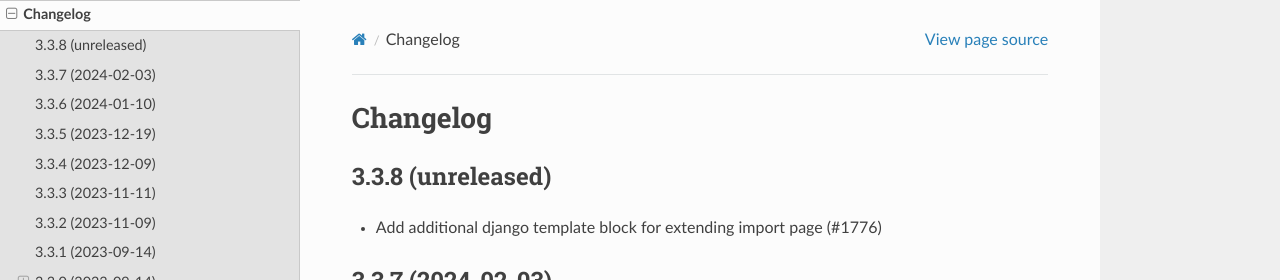
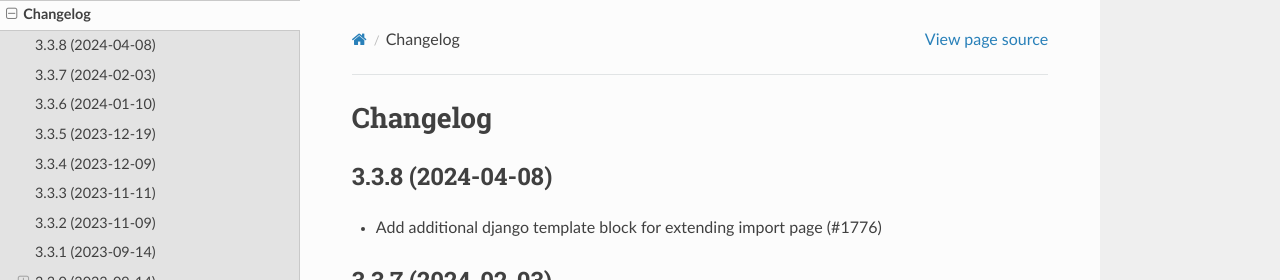
Before and after one commit to django-import-export/django-import-export, a Sphinx documentation site: the page built from docs/changelog.rst, in a window 1280 px wide and 900 px high. Shown: the top 280 px of the window. Built offline with Sphinx 7.4.7 and the Read the Docs theme 2.0.0, drawn with Linux system fonts in a browser that asks for light colours; pages that are not in the unit, such as notebooks, are missing from menus.

Commit message:
Preparing release 3.3.8

```diff
--- a/docs/changelog.rst
+++ b/docs/changelog.rst
@@ -1,7 +1,7 @@
 Changelog
 =========
 
-3.3.8 (unreleased)
+3.3.8 (2024-04-08)
 ------------------
 
 - Add additional django template block for extending import page (#1776)
--- a/import_export/__init__.py
+++ b/import_export/__init__.py
@@ -1 +1 @@
-__version__ = "3.3.8.dev0"
+__version__ = "3.3.8"
```
